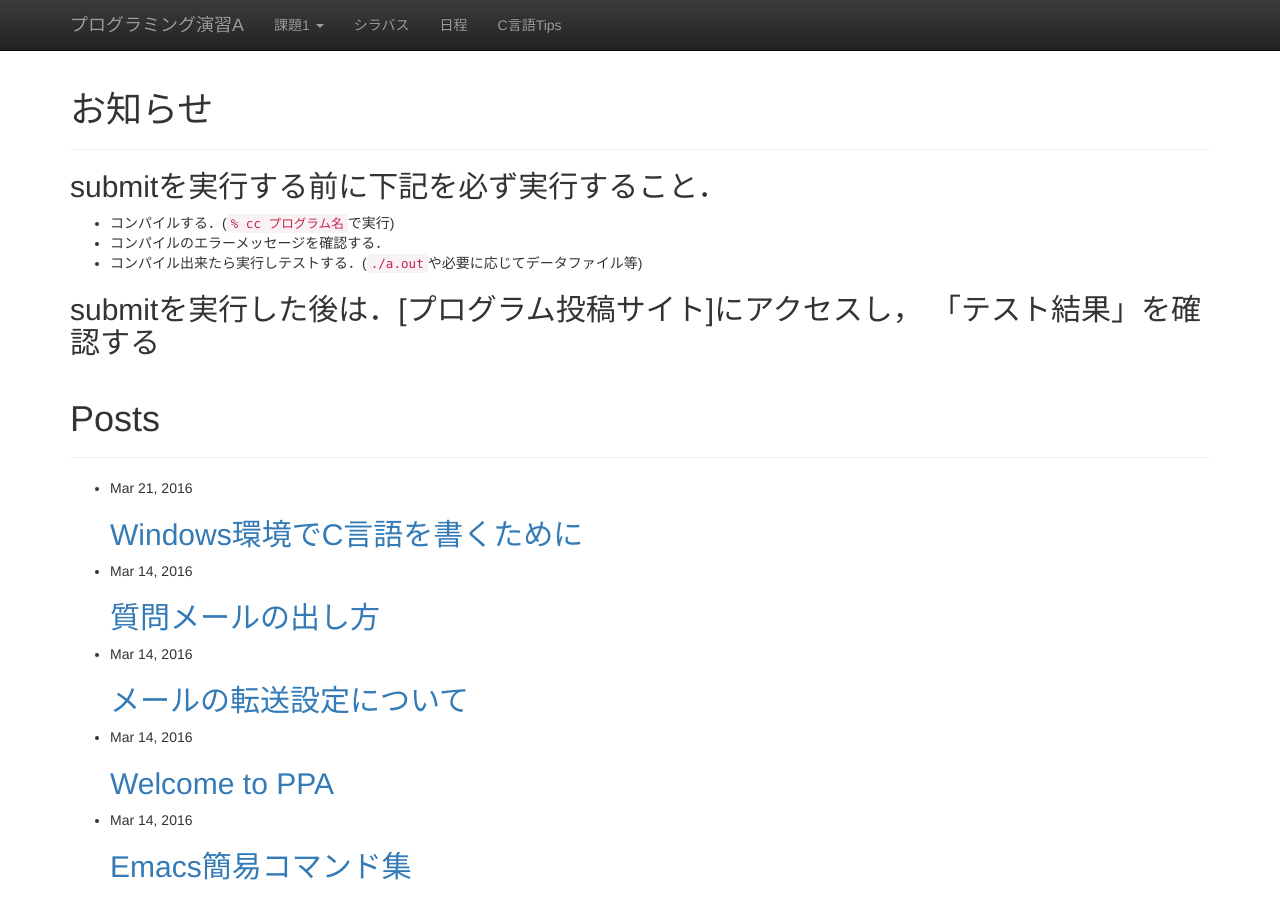
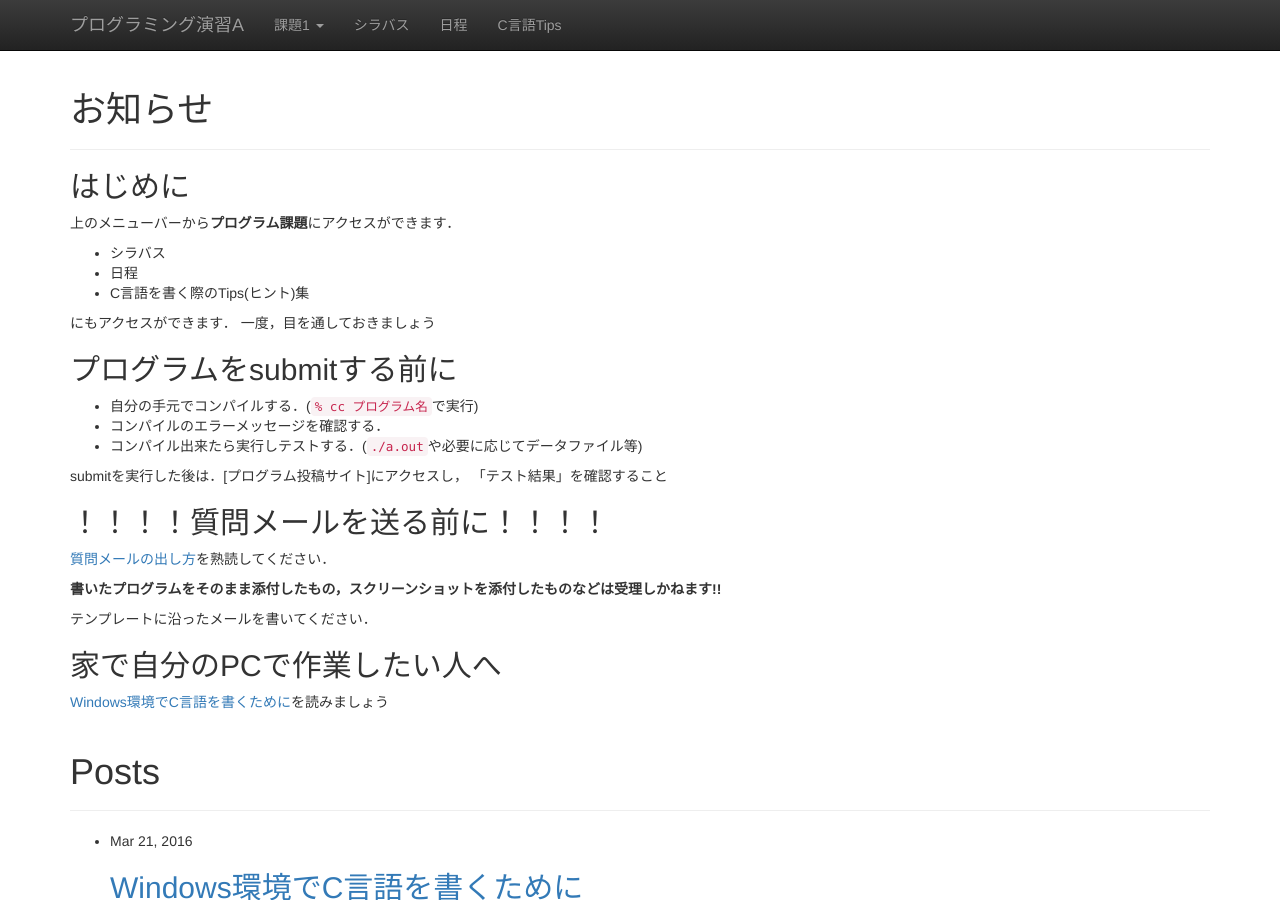
Before and after one commit to ecei-tohoku/ppa-public, a Jekyll site: the page built from index.md, in a window 1280 px wide and 900 px high. Built offline with Jekyll 4.4.1, drawn with Linux system fonts in a browser that asks for light colours; nearby versions of some CDN libraries.

Commit message:
add: link to posts on toppage

```diff
--- a/index.md
+++ b/index.md
@@ -3,11 +3,30 @@ layout: index
 title: プログラミング演習A
 ---
 
-## submitを実行する前に下記を必ず実行すること．
+## はじめに
+上のメニューバーから**プログラム課題**にアクセスができます．
 
+* シラバス
+* 日程
+* C言語を書く際のTips(ヒント)集
 
-* コンパイルする．(`% cc プログラム名`で実行)
+にもアクセスができます．
+一度，目を通しておきましょう
+
+## プログラムをsubmitする前に
+
+* 自分の手元でコンパイルする．(`% cc プログラム名`で実行)
 * コンパイルのエラーメッセージを確認する．
 * コンパイル出来たら実行しテストする．(`./a.out`や必要に応じてデータファイル等)
 
-## submitを実行した後は．[プログラム投稿サイト]にアクセスし， 「テスト結果」を確認する
+submitを実行した後は．[プログラム投稿サイト]にアクセスし， 「テスト結果」を確認すること
+
+## ！！！！質問メールを送る前に！！！！
+[質問メールの出し方]({% post_url 2016-03-23-質問メールの出し方 %})を熟読してください．
+
+**書いたプログラムをそのまま添付したもの，スクリーンショットを添付したものなどは受理しかねます!!**
+
+テンプレートに沿ったメールを書いてください．
+
+## 家で自分のPCで作業したい人へ
+[Windows環境でC言語を書くために]({% post_url 2016-03-24-gcc_for_windows %})を読みましょう
```
Also changed, not shown: _posts/2016-03-23-質問メールの出し方.markdown (+3 -6 lines).
